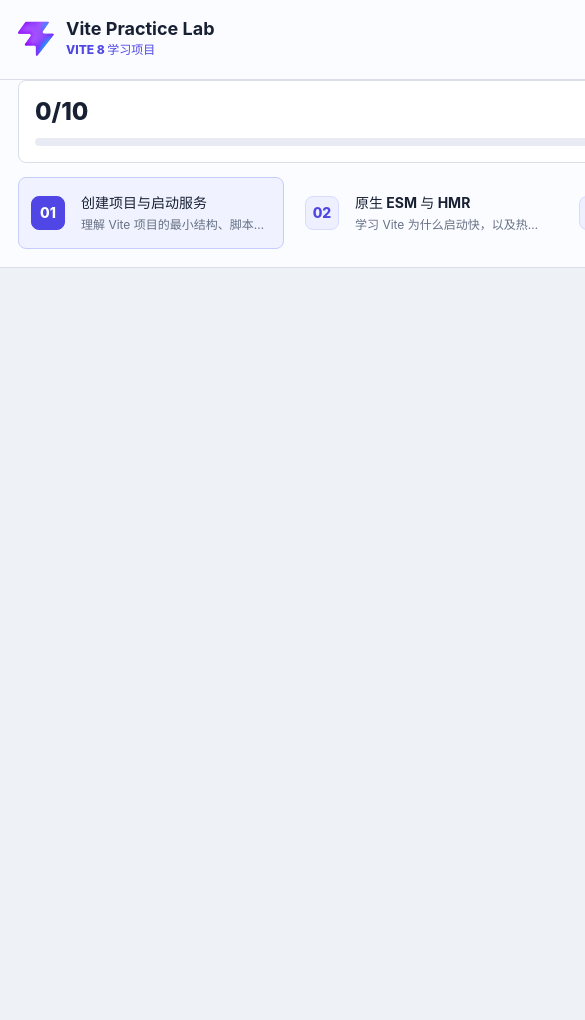
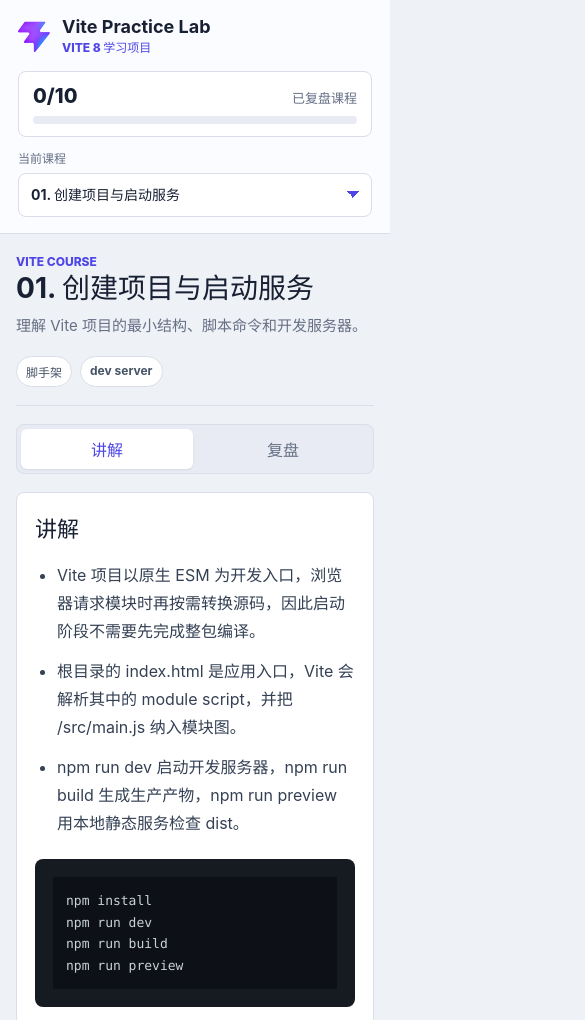
Before and after one commit to biallo/vite-practice-lab, a website built with Vite: page index.html in a window 390 px wide. Shown: the top 1020 px of the page, 585 px wide, since content can reach past the window. Before the commit the page ends 954 px from the top, so only its background shows below. Built offline with nearby package versions, Linux system fonts and the light colour scheme.

Commit message:
fix: styles

```diff
--- a/index.html
+++ b/index.html
@@ -8,16 +8,16 @@
       content="一个用于系统学习 Vite 的前端练习项目。"
     />
     <meta name="theme-color" content="#646cff" />
-    <link rel="icon" type="image/svg+xml" href="/icons/vite.svg" />
-    <link rel="icon" type="image/png" sizes="32x32" href="/icons/favicon-32.png" />
-    <link rel="apple-touch-icon" sizes="180x180" href="/icons/apple-touch-icon.png" />
-    <link rel="icon" type="image/png" sizes="192x192" href="/icons/icon-192.png" />
-    <link rel="icon" type="image/png" sizes="512x512" href="/icons/icon-512.png" />
-    <link rel="manifest" href="/site.webmanifest" />
+    <link rel="icon" type="image/svg+xml" href="%BASE_URL%icons/vite.svg" />
+    <link rel="icon" type="image/png" sizes="32x32" href="%BASE_URL%icons/favicon-32.png" />
+    <link rel="apple-touch-icon" sizes="180x180" href="%BASE_URL%icons/apple-touch-icon.png" />
+    <link rel="icon" type="image/png" sizes="192x192" href="%BASE_URL%icons/icon-192.png" />
+    <link rel="icon" type="image/png" sizes="512x512" href="%BASE_URL%icons/icon-512.png" />
+    <link rel="manifest" href="%BASE_URL%site.webmanifest" />
     <title>Vite Practice Lab</title>
   </head>
   <body>
     <div id="root"></div>
-    <script type="module" src="/src/main.js"></script>
+    <script type="module" src="%BASE_URL%src/main.js"></script>
   </body>
 </html>
--- a/src/main.js
+++ b/src/main.js
@@ -139,5 +139,13 @@
   }
 });
 
+root.addEventListener("change", (event) => {
+  const lessonSelect = event.target.closest("[data-lesson-select]");
+
+  if (lessonSelect) {
+    setActiveLesson(lessonSelect.value);
+  }
+});
+
 render();
 keepActiveLessonVisible();
--- a/src/render/sidebar.js
+++ b/src/render/sidebar.js
@@ -22,6 +22,25 @@
           <span style="width: ${(completedCount / lessons.length) * 100}%"></span>
         </div>
       </div>
+
+      <label class="lesson-select-field">
+        <span>当前课程</span>
+        <select class="lesson-select" data-lesson-select aria-label="选择课程">
+          ${lessons
+            .map((lesson, index) => {
+              const isActive = lesson.id === activeLesson.id;
+              const isDone = progress[lesson.id];
+              const title = `${String(index + 1).padStart(2, "0")}. ${lesson.title.replace(/^\d+\.\s*/, "")}${isDone ? " - 已完成" : ""}`;
+
+              return `
+                <option value="${escapeHtml(lesson.id)}" ${isActive ? "selected" : ""}>
+                  ${escapeHtml(title)}
+                </option>
+              `;
+            })
+            .join("")}
+        </select>
+      </label>
 
       <nav class="lesson-list">
         ${lessons
--- a/src/style.css
+++ b/src/style.css
@@ -133,6 +133,10 @@
   gap: 8px;
   overflow-y: auto;
   padding: 0 12px 18px;
+}
+
+.lesson-select-field {
+  display: none;
 }
 
 .lesson-button {
@@ -434,36 +438,72 @@
   }
 
   .brand {
-    padding: 18px;
+    padding: 16px 18px 12px;
+    border-bottom: 0;
   }
 
   .progress-panel {
-    margin: 0 18px 14px;
+    margin: 0 18px 12px;
+    padding: 12px 14px;
+  }
+
+  .progress-copy {
+    margin-bottom: 8px;
+  }
+
+  .progress-copy span {
+    font-size: 20px;
+  }
+
+  .lesson-select-field {
+    display: grid;
+    gap: 7px;
+    margin: 0 18px 16px;
+  }
+
+  .lesson-select-field span {
+    color: var(--muted);
+    font-size: 12px;
+    font-weight: 780;
+  }
+
+  .lesson-select {
+    width: 100%;
+    min-height: 44px;
+    padding: 0 40px 0 12px;
+    border: 1px solid var(--line);
+    border-radius: 8px;
+    color: var(--text);
+    background:
+      linear-gradient(45deg, transparent 50%, var(--brand-strong) 50%) right 17px
+        center / 7px 7px no-repeat,
+      linear-gradient(135deg, var(--brand-strong) 50%, transparent 50%) right
+        12px center / 7px 7px no-repeat,
+      var(--panel);
+    font: inherit;
+    font-size: 14px;
+    font-weight: 720;
+    appearance: none;
+  }
+
+  .lesson-select:focus {
+    border-color: var(--brand-strong);
+    outline: 3px solid #646cff2e;
   }
 
   .lesson-list {
-    flex-direction: row;
-    overflow-x: auto;
-    padding: 0 18px 18px;
-    scroll-snap-type: x proximity;
-  }
-
-  .lesson-button {
-    grid-template-columns: 38px minmax(190px, 240px);
-    min-width: 280px;
-    scroll-snap-align: start;
-  }
-
-  .lesson-state {
     display: none;
   }
 
   .workspace {
-    padding: 24px 18px 36px;
+    padding: 20px 16px 36px;
   }
 
   .lesson-hero {
     flex-direction: column;
+    gap: 14px;
+    margin-bottom: 18px;
+    padding-bottom: 18px;
   }
 
   .lesson-tabs {
@@ -486,12 +526,13 @@
     font-size: 18px;
   }
 
-  .lesson-button {
-    min-width: 250px;
+  .brand img {
+    width: 32px;
+    height: 32px;
   }
 
   .lesson-hero h2 {
-    font-size: 30px;
+    font-size: 28px;
   }
 
   .lesson-hero p:not(.eyebrow) {
```
